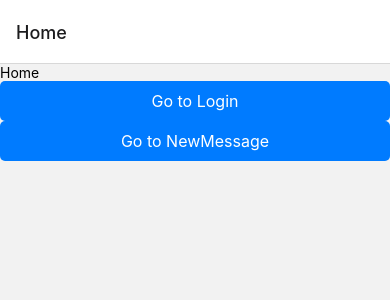
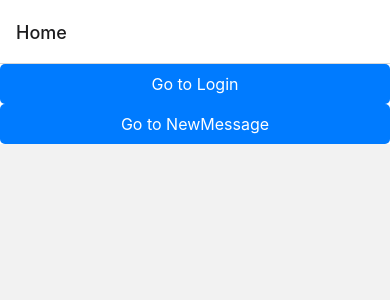
Before and after one commit to ajnanmvr/CDC-Connect, a React Native app: screen /Home in a window 390 px wide. Shown: the top 300 px of the page. Built offline with nearby package versions, Linux system fonts and the light colour scheme.

Commit message:
some simple updates

```diff
--- a/src/App.tsx
+++ b/src/App.tsx
@@ -1,4 +1,4 @@
-// App.js
+// App.jsx
 import React from 'react';
 import { ThemeProvider } from './hooks/ThemeProvider';
 import { lightTheme, darkTheme } from './styles/themes';
@@ -10,10 +10,11 @@ const App = () => {
   const colorScheme = useColorScheme(); // Get the system's color scheme (light or dark)
 
   const theme = colorScheme === 'dark' ? darkTheme : lightTheme;
+console.log("Theme: " + colorScheme);
 
   return (
     <ThemeProvider theme={theme}>
-      <AppContainer />
+      <AppContainer  />
     </ThemeProvider>
   );
 };
--- a/src/components/AppContainer.tsx
+++ b/src/components/AppContainer.tsx
@@ -20,7 +20,8 @@ const Stack = createNativeStackNavigator<RootStackParamList>();
 
 const AppContainer = () => {
   return (
-    <NavigationContainer>
+
+<NavigationContainer>
       <Stack.Navigator initialRouteName="Home">
         <Stack.Screen name="Home" component={Home} />
         <Stack.Screen name="SignUp" component={SignUp} />
@@ -29,6 +30,7 @@ const AppContainer = () => {
         <Stack.Screen name="NewMessage" component={NewMessage} />
       </Stack.Navigator>
     </NavigationContainer>
+
   );
 };
 
--- /dev/null
+++ b/src/components/Screen.jsx
@@ -0,0 +1,13 @@
+import React from 'react';
+import {View} from 'react-native';
+import {useTheme} from '../hooks/ThemeProvider'; // Import the theme hook
+
+const Screen = ({children}) => {
+  const theme = useTheme(); // Get the current theme
+
+  return (
+    <View style={{backgroundColor: theme.backgroundColor}}>{children}</View>
+  );
+};
+
+export default Screen;
--- a/src/screens/Home.tsx
+++ b/src/screens/Home.tsx
@@ -3,13 +3,17 @@ import React from 'react';
 import {NativeStackScreenProps} from '@react-navigation/native-stack';
 import {RootStackParamList} from '../components/AppContainer';
 import Button from '../components/Button';
+import {useTheme} from '../hooks/ThemeProvider'; // Import the theme hook
+import Screen from '../components/Screen';
 
 type HomeProps = NativeStackScreenProps<RootStackParamList, 'Home'>;
 
 export default function Home({navigation}: HomeProps) {
+  const theme = useTheme(); // Get the current theme
+
   return (
-    <View>
-      <Text>Home</Text>
+    <Screen>
+
       <Button
         title={'Go to Login'}
         onPress={() => navigation.navigate('Login', {name: 'Ajnan'})}
@@ -18,8 +22,7 @@ export default function Home({navigation}: HomeProps) {
         title={'Go to NewMessage'}
         onPress={() => navigation.navigate('NewMessage')}
       />
-
-    </View>
+    </Screen>
   );
 }
 
--- a/src/screens/Login.tsx
+++ b/src/screens/Login.tsx
@@ -6,6 +6,8 @@ import {NativeStackScreenProps} from '@react-navigation/native-stack';
 import {RootStackParamList} from '../components/AppContainer';
 import {useNavigation} from '@react-navigation/native';
 import {NativeStackNavigationProp} from '@react-navigation/native-stack';
+import { useTheme } from '../hooks/ThemeProvider'; // Import the theme hook
+
 
 type LoginProps = NativeStackScreenProps<RootStackParamList, 'Login'>;
 
@@ -17,6 +19,7 @@ const LoginScreen = ({route,navigation}: LoginProps) => {
   const handleLogin = () => {
     // Implement login logic here
   };
+  const theme = useTheme(); // Get the current theme
 
   return (
     <View style={styles.container}>
```
Also changed, not shown: 1 other file (tests, documents, lock files or other folders).
